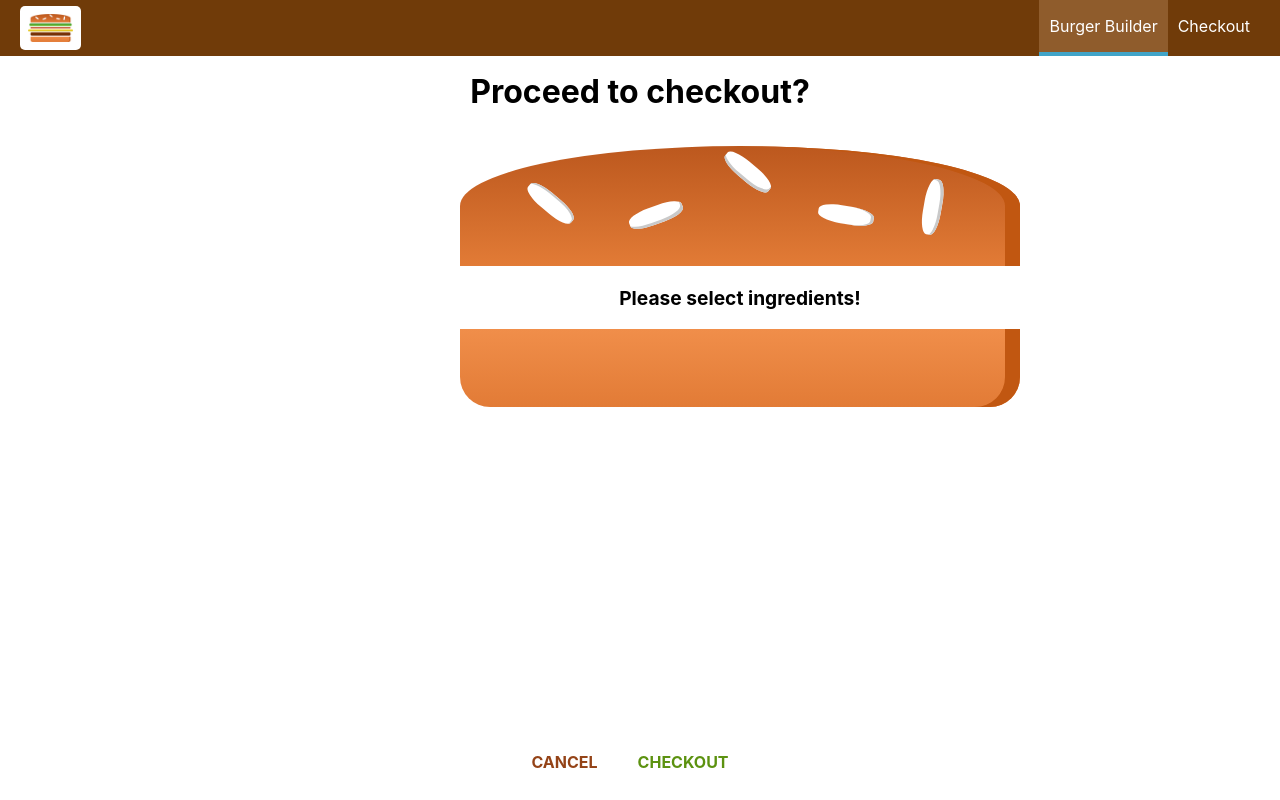
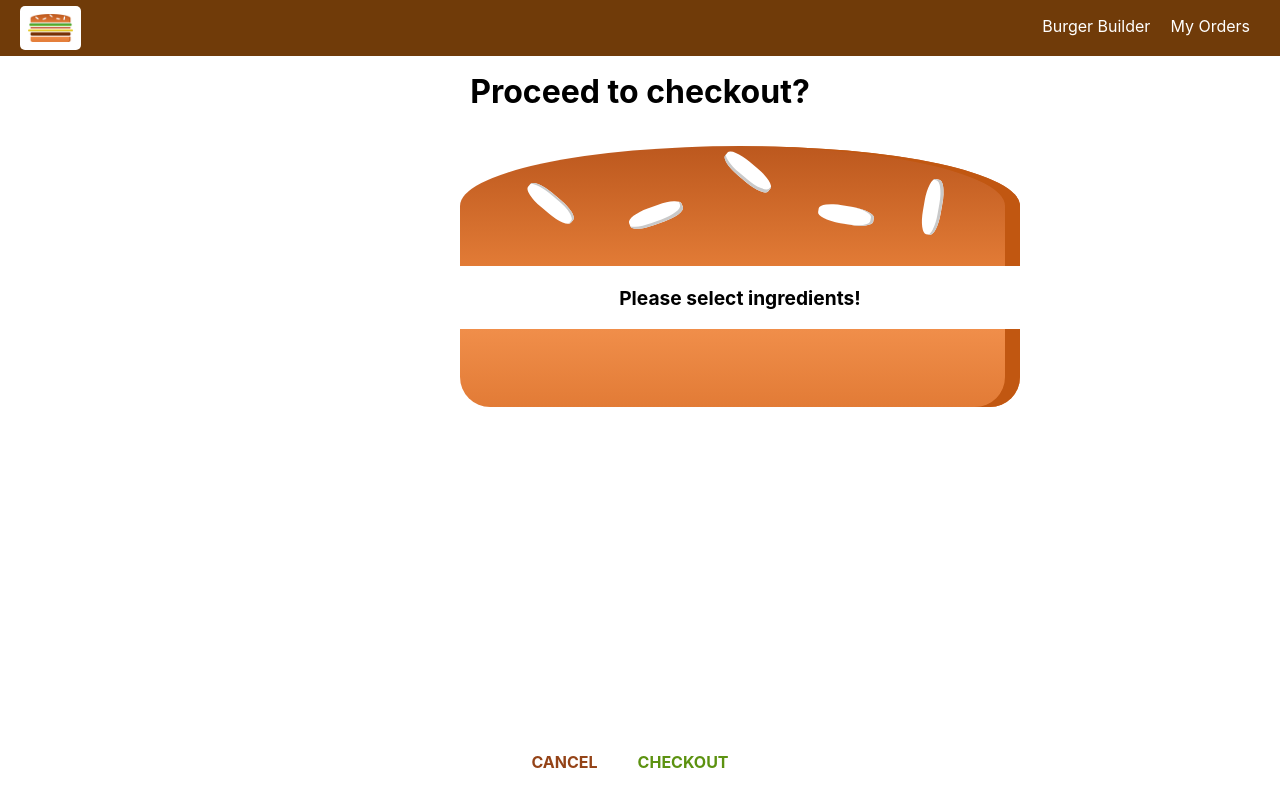
Before and after one commit to pseudonym42/burger-builder, a React (Create React App) app: page /checkout in a window 1280 px wide. Built offline with nearby package versions, Linux system fonts and the light colour scheme.

Commit message:
Updated nav item to use NavLink

```diff
--- a/src/components/Navigation/NavigationItems/NavigationItem/NavigationItem.js
+++ b/src/components/Navigation/NavigationItems/NavigationItem/NavigationItem.js
@@ -1,16 +1,30 @@
 import React from 'react';
 import styles from './NavigationItem.module.css';
+import { NavLink } from 'react-router-dom';
 
 
 const navigationItem = (props) => {
-
-    const activeLinkStyling = props.active ? styles.active : null;
-
     return (
         <li className={styles.NavigationItem}>
-            <a href={props.link} className={activeLinkStyling}>
+
+            <NavLink
+                to={props.link}
+                /*
+                    below line is required to set the active class,
+                    this sets the active class to something like
+                    "NavigationItem_active__wdKFA", otherwise it will
+                    simply be "active" and has no desired effect
+                 */
+                activeClassName={styles.active}
+                /*
+                    below line helps to display only the current active link
+                    otherwise as, for example, route '/' is part of
+                    '/orders' then both links will be rendered as active
+                 */
+                exact
+            >
                 {props.children}
-            </a>
+            </NavLink>
         </li>
     )
 }
--- a/src/components/Navigation/NavigationItems/NavigationItems.js
+++ b/src/components/Navigation/NavigationItems/NavigationItems.js
@@ -6,12 +6,19 @@ import NavigationItem from './NavigationItem/NavigationItem';
 const navigationItems = (props) => {
     return (
         <ul className={styles.NavigationItems}>
-            <NavigationItem link="/" active>
+
+            <NavigationItem
+                link="/"
+            >
                 Burger Builder
             </NavigationItem>
-            <NavigationItem link="/">
-                Checkout
+
+            <NavigationItem
+                link="/orders"
+            >
+                My Orders
             </NavigationItem>
+
         </ul>
     )
 }
```
